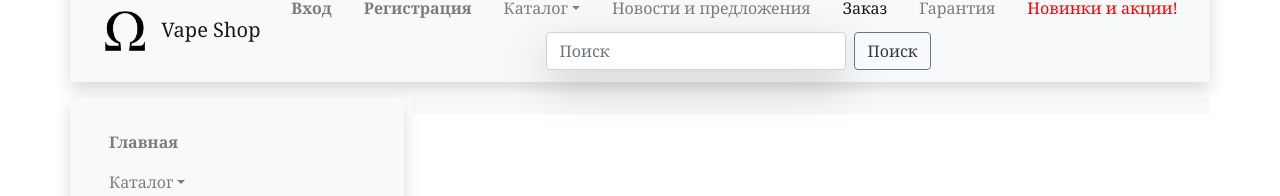
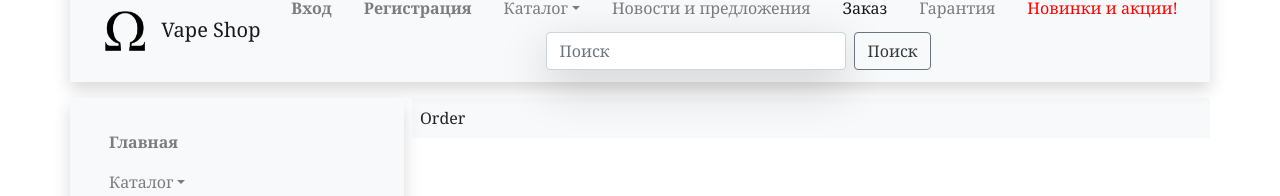
Before and after one commit to Deeathwiing/VSTU-Lab-React, a React (Create React App) app in the folder my-app/src/: page /order in a window 1280 px wide. Shown: the part 246-442 px from the top of the page. Built offline with nearby package versions, Linux system fonts and the light colour scheme; the HTML template or start-up script is replaced by a standard one.

Commit message:
update gitignore

```diff
--- a/my-app/src/App.jsx
+++ b/my-app/src/App.jsx
@@ -5,7 +5,6 @@ import Footer from "./Footer";
 import "./js/ScreenSizeAdaptivity";
 import { BrowserRouter } from "react-router-dom";
 import AsideSection from "./AsideSection";
-import "./js/DeleteItems";
 
 const App = () => (
   <BrowserRouter>
--- a/my-app/src/Navbar.jsx
+++ b/my-app/src/Navbar.jsx
@@ -51,7 +51,7 @@ const Navbar = props => {
                       className="dropdown-menu bg-light"
                       aria-labelledby="navbarDropdown"
                     >
-                      <NavLink className="dropdown-item" to="#">
+                      <NavLink className="dropdown-item" to="/order">
                         Заказы
                       </NavLink>
                       <div className="dropdown-divider" />
--- a/my-app/src/Section/Order.jsx
+++ b/my-app/src/Section/Order.jsx
@@ -2,7 +2,7 @@ import React, { Component } from "react";
 
 class Order extends Component {
   render() {
-    return <div />;
+    return <div>Order</div>;
   }
 }
 
--- a/my-app/src/js/loginAndAdministration.js
+++ b/my-app/src/js/loginAndAdministration.js
@@ -18,7 +18,7 @@ export function login() {
   );
   if (isTaken) {
     checklogin = true;
-    localStorage.user = JSON.stringify({ checklogin });
+    localStorage.user = JSON.stringify({ logEmail, checklogin });
   }
 
   admin = usersBD.some(
@@ -33,6 +33,6 @@ export function login() {
   }
 
   if (admin) {
-    localStorage.user = JSON.stringify({ admin });
+    localStorage.user = JSON.stringify({ logEmail, admin });
   }
 }
```
Also changed, not shown: my-app/src/index.jsx (+12 -12 lines), 1 other file (tests, documents, lock files or other folders).
